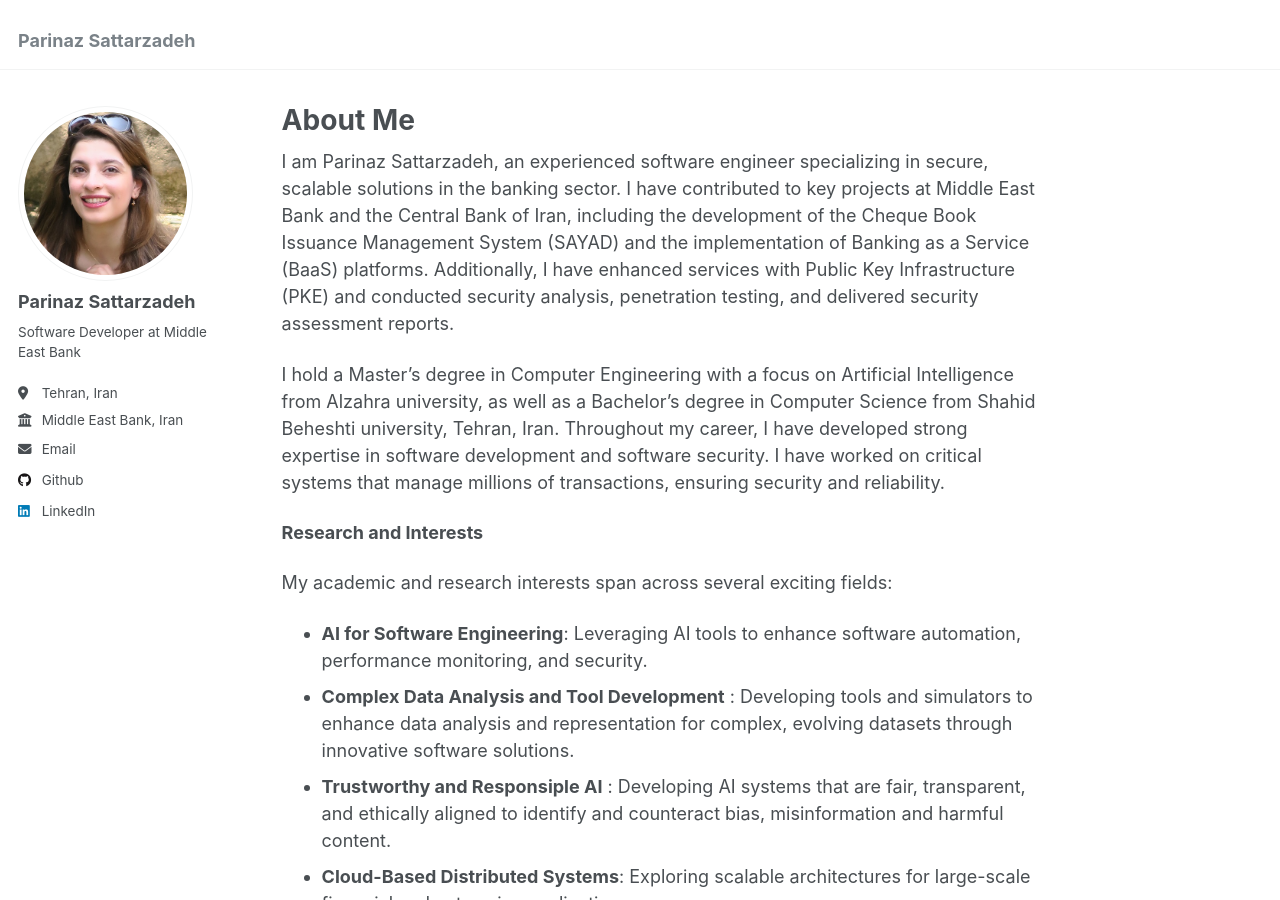
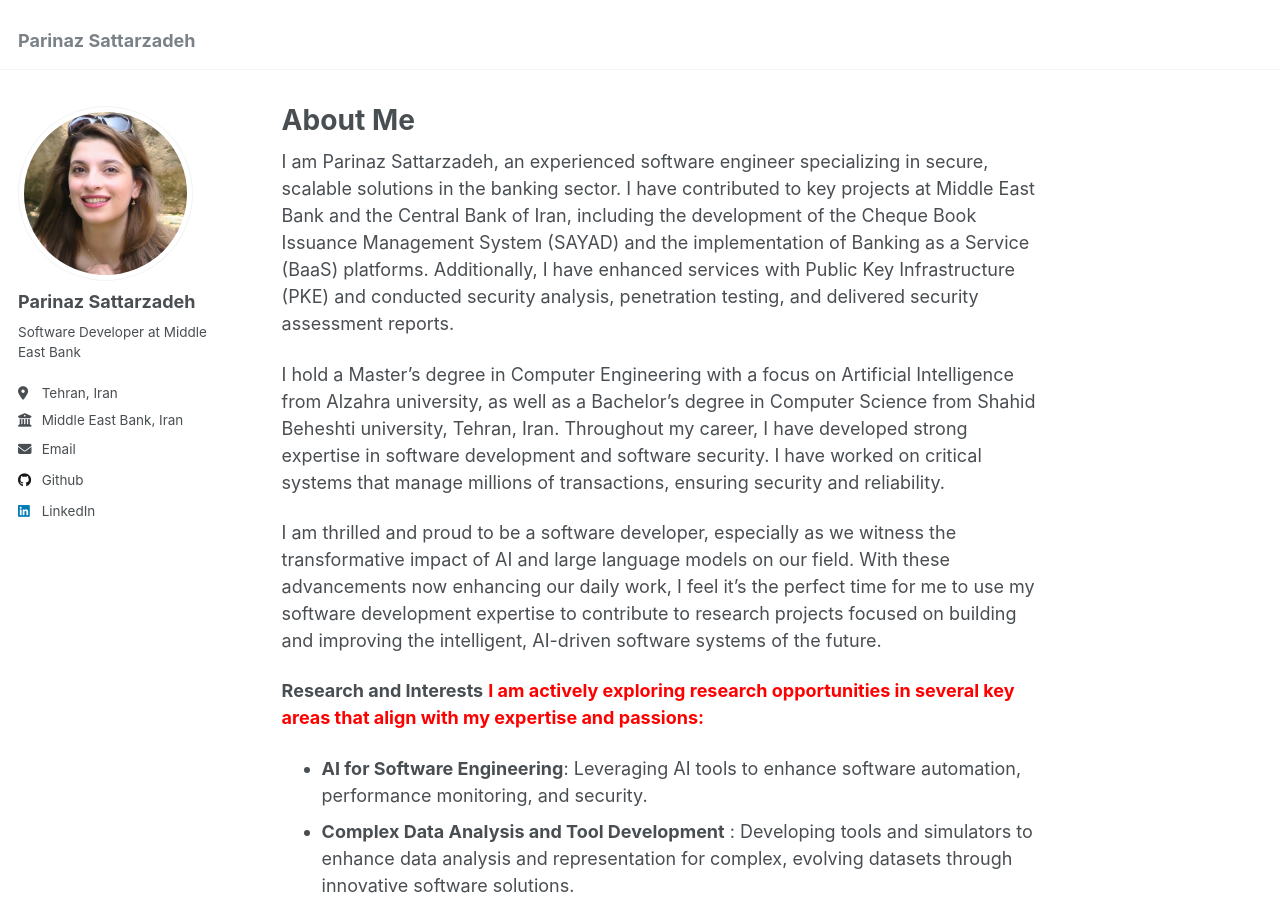
Before and after one commit to parinaz-st/parinaz-st.github.io, a Jekyll site: the page built from _pages/about.md, in a window 1280 px wide and 900 px high. Built offline with Jekyll 4.4.1, drawn with Linux system fonts in a browser that asks for light colours.

Commit message:
Update about.md

```diff
--- a/_pages/about.md
+++ b/_pages/about.md
@@ -12,9 +12,12 @@ I am Parinaz Sattarzadeh, an experienced software engineer specializing in secur
 
 I hold a Master's degree in Computer Engineering with a focus on Artificial Intelligence from Alzahra university, as well as a Bachelor's degree in Computer Science from Shahid Beheshti university, Tehran, Iran. Throughout my career, I have developed strong expertise in software development and software security. I have worked on critical systems that manage millions of transactions, ensuring security and reliability.
 
+I am thrilled and proud to be a software developer, especially as we witness the transformative impact of AI and large language models on our field. With these advancements now enhancing our daily work, I feel it's the perfect time for me to use my software development expertise to contribute to research projects focused on building and improving the intelligent, AI-driven software systems of the future.
+
+
 **Research and Interests**
+<span style="color:red; font-weight:bold;">I am actively exploring research opportunities in several key areas that align with my expertise and passions:</span>
 
-My academic and research interests span across several exciting fields:
 - **AI for Software Engineering**:  Leveraging AI tools to enhance software automation, performance monitoring, and security.
 - **Complex Data Analysis and Tool Development** : Developing tools and simulators to enhance data analysis and representation for complex, evolving datasets through innovative software solutions.
 - **Trustworthy and Responsiple AI** : Developing AI systems that are fair, transparent, and ethically aligned to identify and counteract bias, misinformation and harmful content.
```
